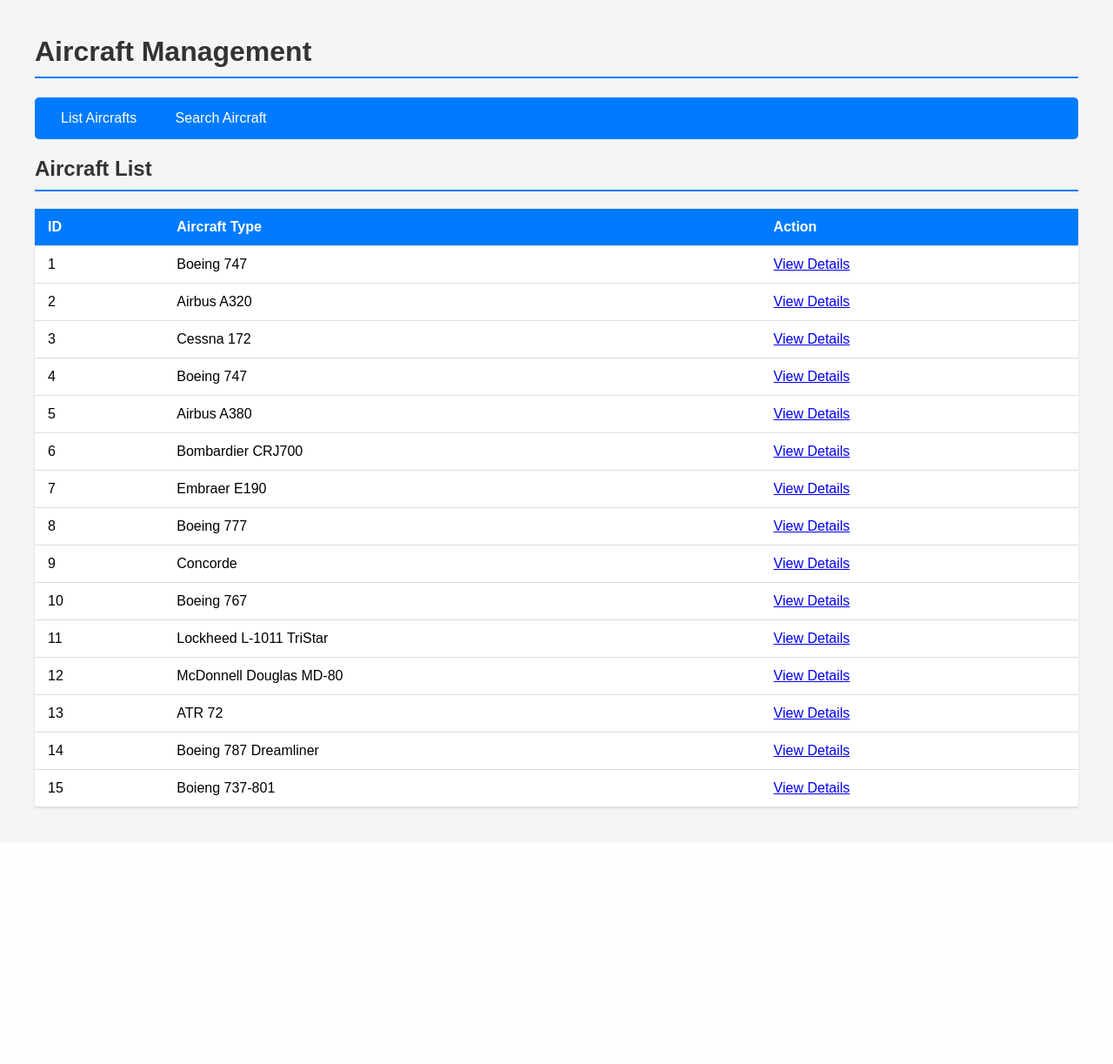
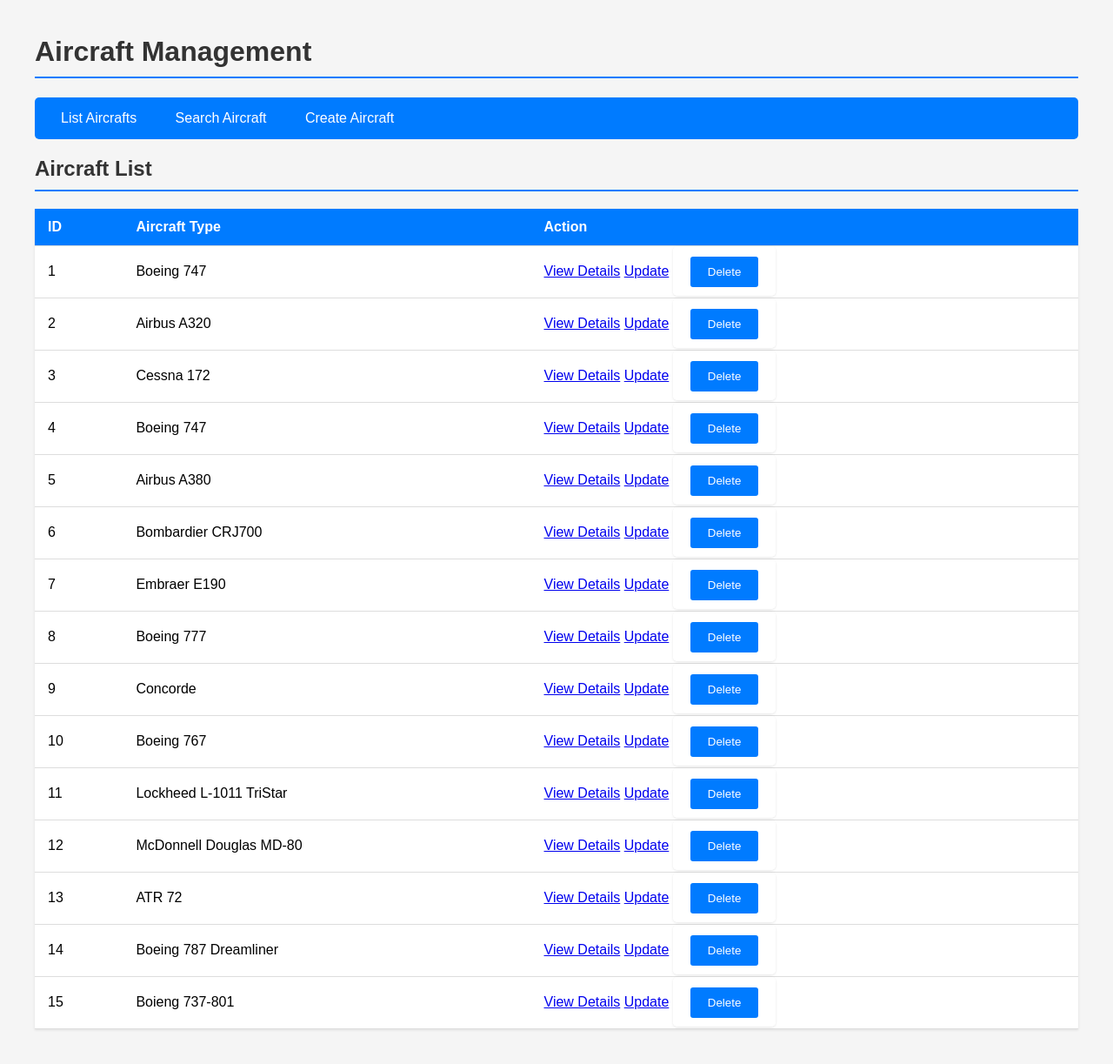
Before and after one commit to 0XAymax/AIRPORT_PROJECT, a Flask app: page /aircraft in a window 1280 px wide. Shown: the whole page at 87% size. Before the commit the page ends 931 px from the top, so only its background shows below. Run offline with Flask 3, Linux system fonts and the light colour scheme; data comes from the database, SQL or seed files in the repository; both versions use the stored data as it was after the commit.

Commit message:
Updating aircraft_routes,aircraft.html.it works properly!

```diff
--- a/models/aircraft.py
+++ b/models/aircraft.py
@@ -78,3 +78,40 @@
         if row:
             return row
         return None
+
+    def create_aircraft(numav, aircraft_type, datems, nbhddrev, status):
+        conn = Aircraft.get_db_connection()
+        cursor = conn.cursor()
+        cursor.execute("""
+            INSERT INTO aircraft (NUMAV, TYPE, datems, NBHDDREV, status)
+            VALUES (?, ?, ?, ?, ?)""",
+            (numav, aircraft_type, datems, nbhddrev, status))
+        conn.commit()
+        conn.close()
+
+    def update_aircraft(numav, aircraft_type=None, datems=None, nbhddrev=None, status=None):
+        conn = Aircraft.get_db_connection()
+        cursor = conn.cursor()
+
+        if aircraft_type:
+            cursor.execute("UPDATE aircraft SET TYPE = ? WHERE NUMAV = ?", (aircraft_type, numav))
+
+        if datems:
+            cursor.execute("UPDATE aircraft SET datems = ? WHERE NUMAV = ?", (datems, numav))
+
+        if nbhddrev:
+            cursor.execute("UPDATE aircraft SET NBHDDREV = ? WHERE NUMAV = ?", (nbhddrev, numav))
+
+        if status:
+            cursor.execute("UPDATE aircraft SET status = ? WHERE NUMAV = ?", (status, numav))
+
+        conn.commit()
+        conn.close()
+
+
+    def delete_aircraft(numav):
+        conn = Aircraft.get_db_connection()
+        cursor = conn.cursor()
+        cursor.execute("DELETE FROM aircraft WHERE NUMAV = ?", (numav,))
+        conn.commit()
+        conn.close()
--- a/routes/aircraft_routes.py
+++ b/routes/aircraft_routes.py
@@ -1,4 +1,4 @@
-from flask import Blueprint, render_template, request
+from flask import Blueprint, render_template, request,redirect,url_for
 from models.aircraft import Aircraft
 
 aircraft_routes = Blueprint('aircraft_routes', __name__)
@@ -30,4 +30,38 @@
         context["datems"] = Aircraft.get_datems(aircraft_id)
         context["view"] = "datems"
 
+    elif action == "create" :
+        context["view"]="create"
+        if request.method == "POST":
+          numav = request.form.get("numav")
+          aircraft_type = request.form.get("type")
+          datems = request.form.get("datems")
+          nbhddrev = request.form.get("nbhddrev")
+          status = request.form.get("status")
+
+          if not numav or not aircraft_type or not datems or not nbhddrev or not status:
+                context["error"] = "All fields are required!"
+                return render_template("aircraft.html", context=context)
+
+          Aircraft.create_aircraft(numav, aircraft_type, datems, nbhddrev, status)
+          return redirect(url_for('aircraft_routes.aircraft', action='list'))
+
+
+    elif action == "update" and aircraft_id:
+        context["aircraft"] = Aircraft.get_by_id(aircraft_id)
+        context["view"]="update"
+        if request.method == "POST":
+          aircraft_type = request.form.get("type")
+          datems = request.form.get("datems")
+          nbhddrev = request.form.get("nbhddrev")
+          status = request.form.get("status")
+
+          Aircraft.update_aircraft(aircraft_id, aircraft_type, datems, nbhddrev, status)
+          return redirect(url_for('aircraft_routes.aircraft', action='details', id=aircraft_id))
+
+    elif action == "delete" and aircraft_id and request.method == "POST":
+        Aircraft.delete_aircraft(aircraft_id)
+        return redirect(url_for('aircraft_routes.aircraft', action='list'))
+
+
     return render_template("aircraft.html", context=context)
--- a/templates/aircraft.html
+++ b/templates/aircraft.html
@@ -109,7 +109,7 @@
         }
 
         button:hover {
-            background-color: #0056b3;
+            background-color: #1368c3;
         }
     </style>
 </head>
@@ -118,6 +118,7 @@
     <nav>
         <a href="{{ url_for('aircraft_routes.aircraft', action='list') }}">List Aircrafts</a>
         <a href="{{ url_for('aircraft_routes.aircraft', action='search') }}">Search Aircraft</a>
+        <a href="{{ url_for('aircraft_routes.aircraft', action='create') }}">Create Aircraft</a>
     </nav>
 
     {% if context.view == "list" %}
@@ -137,6 +138,10 @@
                         <td>{{ aircraft['TYPE'] }}</td>
                         <td>
                             <a href="{{ url_for('aircraft_routes.aircraft', action='details', id=aircraft['NUMAV']) }}">View Details</a>
+                            <a href="{{ url_for('aircraft_routes.aircraft', action='update', id=aircraft['NUMAV']) }}">Update</a>
+                            <form method="POST" action="{{ url_for('aircraft_routes.aircraft', action='delete', id=aircraft['NUMAV']) }}" style="display:inline;">
+                                <button type="submit" onclick="return confirm('Are you sure you want to delete this aircraft?')">Delete</button>
+                            </form>
                         </td>
                     </tr>
                 {% endfor %}
@@ -173,25 +178,51 @@
                     <a href="{{ url_for('aircraft_routes.aircraft', action='status', id=context.aircraft.NUMAV) }}">View Status</a>
                     <a href="{{ url_for('aircraft_routes.aircraft', action='nbhddrev', id=context.aircraft.NUMAV) }}">View NBHDDREV</a>
                     <a href="{{ url_for('aircraft_routes.aircraft', action='datems', id=context.aircraft.NUMAV) }}">View DATEMS</a>
+                    <a href="{{ url_for('aircraft_routes.aircraft', action='update', id=context.aircraft.NUMAV) }}">Update Aircraft</a>
+                    <form method="POST" action="{{ url_for('aircraft_routes.aircraft', action='delete', id=context.aircraft.NUMAV) }}" style="display:inline;">
+                        <button type="submit" onclick="return confirm('Are you sure you want to delete this aircraft?')">Delete</button>
+                    </form>
                 </div>
             </div>
         {% else %}
             <p>Aircraft not found.</p>
         {% endif %}
 
-    {% elif context.view == "status" %}
-        <h2>Aircraft Status</h2>
-        {% if context.status %}
-            <div class="details-card">
-                <table>
-                    <tr>
-                        <th>Status</th>
-                        <td>{{ context.status }}</td>
-                    </tr>
-                </table>
-            </div>
+    {% elif context.view == "create" %}
+        <h2>Create New Aircraft</h2>
+        <form method="POST">
+            <label for="numav">Aircraft ID:</label>
+            <input type="text" id="numav" name="numav" required>
+            <label for="type">Aircraft Type:</label>
+            <input type="text" id="type" name="type" required>
+            <label for="datems">DATEMS:</label>
+            <input type="text" id="datems" name="datems" required>
+            <label for="nbhddrev">NBHDDREV:</label>
+            <input type="text" id="nbhddrev" name="nbhddrev" required>
+            <label for="status">Status:</label>
+            <input type="text" id="status" name="status" required>
+            <button type="submit">Create Aircraft</button>
+        </form>
+        {% if context.error %}
+        <p style="color:red;">{{ context.error }}</p>
+        {% endif %}
+
+    {% elif context.view == "update" %}
+        <h2>Update Aircraft</h2>
+        {% if context.aircraft %}
+            <form method="POST">
+                <label for="type">Aircraft Type:</label>
+                <input type="text" id="type" name="type" value="{{ context.aircraft.TYPE }}" required>
+                <label for="datems">DATEMS:</label>
+                <input type="text" id="datems" name="datems" value="{{ context.aircraft.DATEMS }}" required>
+                <label for="nbhddrev">NBHDDREV:</label>
+                <input type="text" id="nbhddrev" name="nbhddrev" value="{{ context.aircraft.NBHDDREV }}" required>
+                <label for="status">Status:</label>
+                <input type="text" id="status" name="status" value="{{ context.aircraft.STATUS }}" required>
+                <button type="submit">Update Aircraft</button>
+            </form>
         {% else %}
-            <p>Status not found.</p>
+            <p>Aircraft not found.</p>
         {% endif %}
 
     {% elif context.view == "search" %}
```
Also changed, not shown: tests.py (+36 -48 lines), airplain.db.
